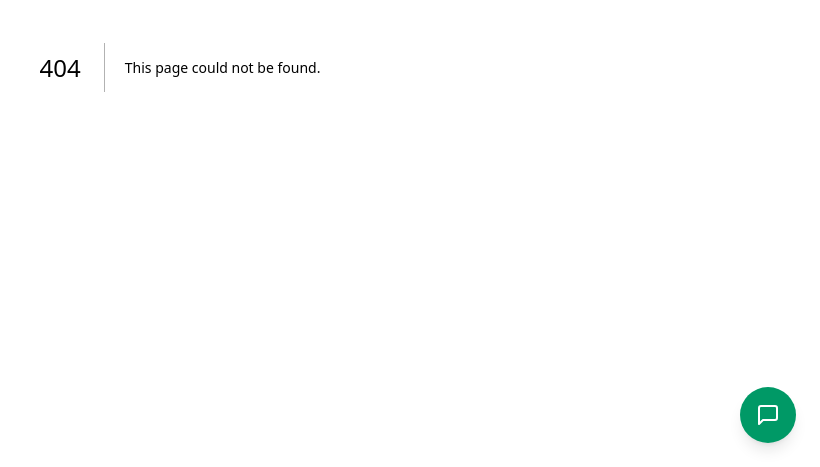
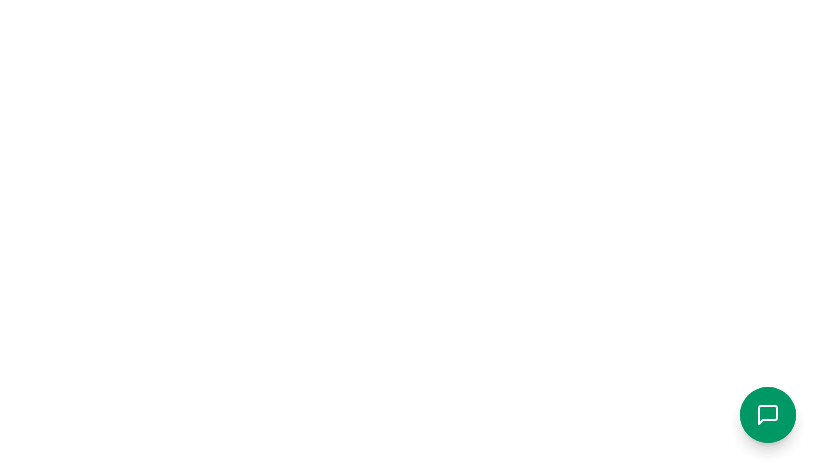
Before and after one commit to controlfinancierosaas-ux/PruebasWhatsapp, a Next.js app: page /web-chat-embed in a window 1280 px wide. Before the commit this address had no page. Shown: the part 333-800 px from the top of the page, without its empty margins (460-1280 px from the left). Built offline with nearby package versions, Linux system fonts and the light colour scheme.

Commit message:
docs: add web chat integration guide to README and create embed page

```diff
--- /dev/null
+++ b/src/app/web-chat-embed/page.tsx
@@ -0,0 +1,9 @@
+import WebChatWidget from "@/components/WebChatWidget";
+
+export default function WebChatEmbed() {
+  return (
+    <div className="bg-transparent h-screen w-screen relative">
+      <WebChatWidget />
+    </div>
+  );
+}
```
Also changed, not shown: 1 other file (tests, documents, lock files or other folders).
